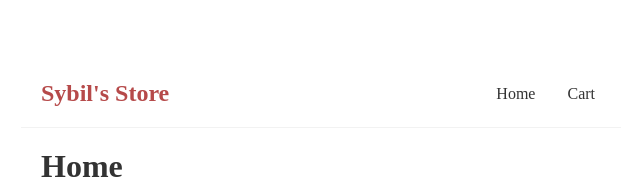
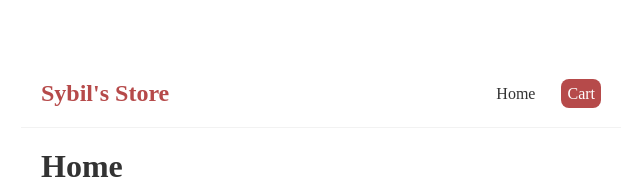
Before and after one commit to ChurchillV/React-Tutorials, a React (Vite) app: page / in a window 1280 px wide. Shown: the top 179 px of the page, without its empty margins (319-959 px from the left). Built offline with nearby package versions, Linux system fonts and the light colour scheme.

Commit message:
Inline styling

```diff
--- a/src/Navbar.jsx
+++ b/src/Navbar.jsx
@@ -4,7 +4,11 @@ const Navbar = () => {
             <h1>Sybil's Store</h1>
             <div className="links">
                 <a href="">Home</a>
-                <a href="/cart">Cart</a>
+                <a href="/cart" style={{
+                    color: "white",
+                    backgroundColor: "#b64a4a",
+                    borderRadius: "8px"
+                }}>Cart</a>
             </div>
         </nav>
      );
```
